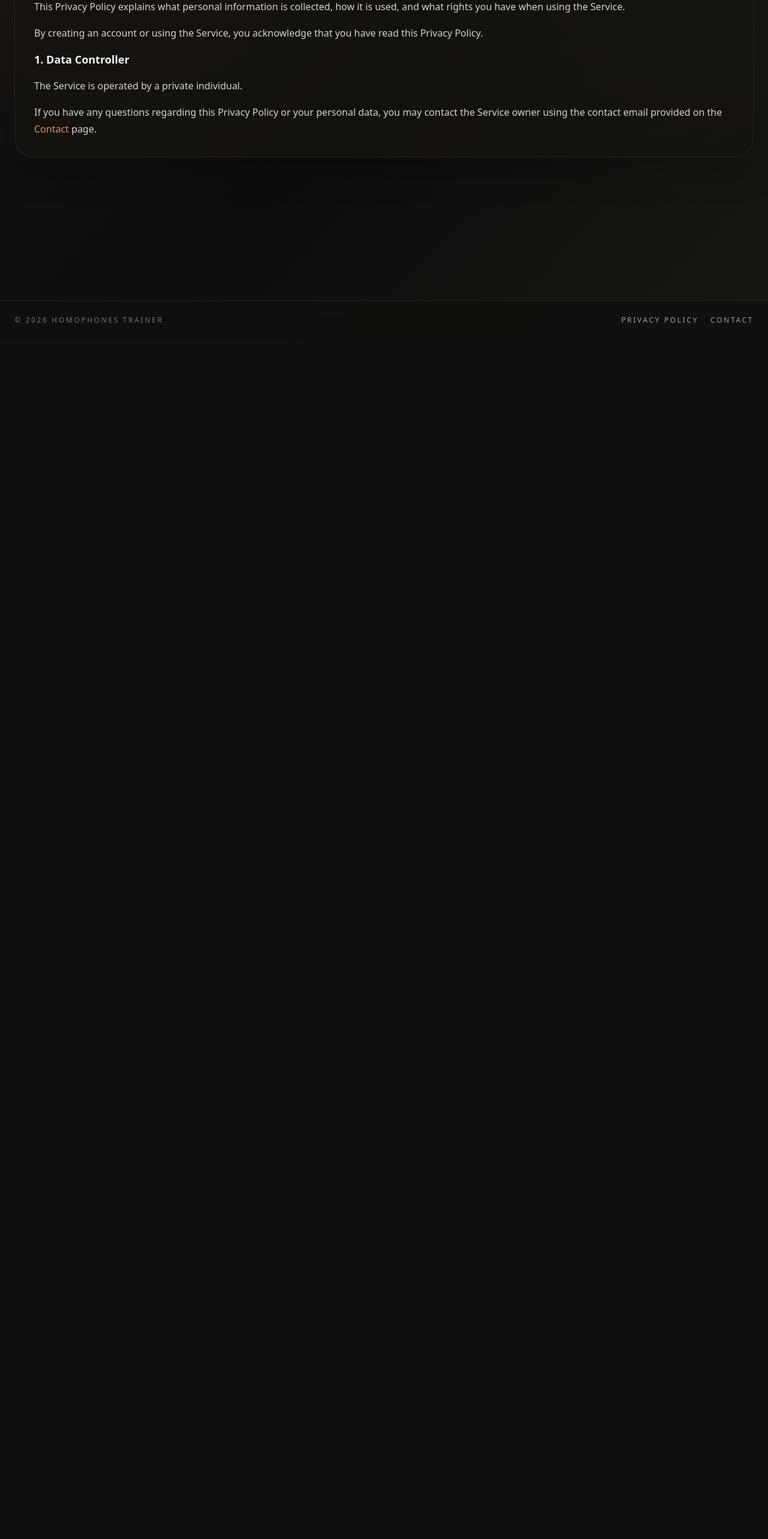
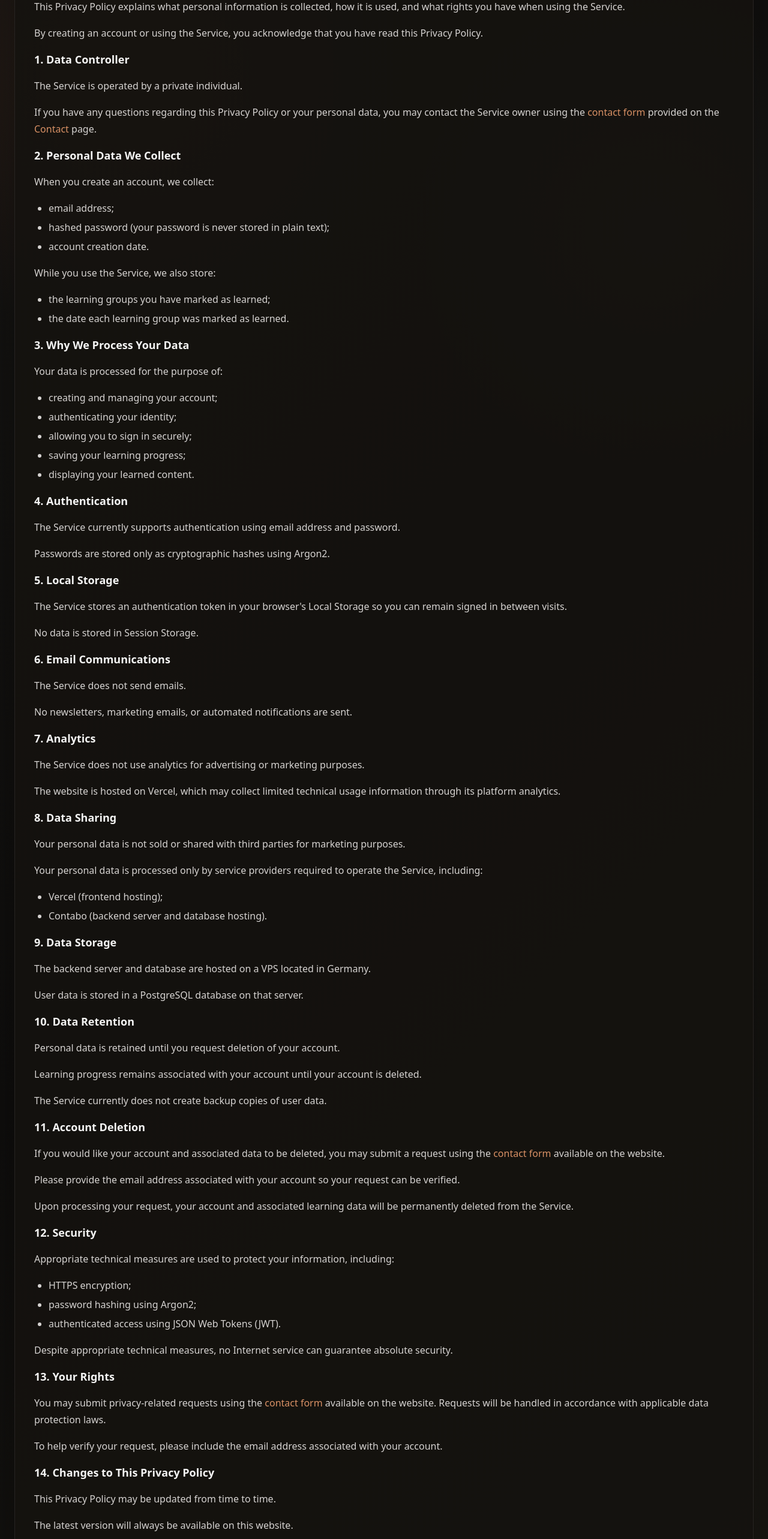
Before and after one commit to rokhomenko/homophones-trainer, a Vue app: page /privacy-policy in a window 1280 px wide. Shown: the part 234-2800 px from the top of the page at 60% size. Before the commit the page ends 800 px from the top, so only its background shows below. Built offline with nearby package versions, Linux system fonts and the light colour scheme; no server answers.

Commit message:
update the privacy policy

```diff
--- a/src/views/PrivacyPolicyView.vue
+++ b/src/views/PrivacyPolicyView.vue
@@ -1,7 +1,9 @@
 <template>
   <section
     class="relative overflow-hidden border border-stone-800/90 bg-[#15130f]/88 px-5 py-8 shadow-[0_18px_60px_rgb(0_0_0/0.25)] rounded-[2rem] sm:px-8">
-    <p class="mb-6 text-xs uppercase tracking-[0.28em] text-stone-400">Last updated: July 24, 2026</p>
+    <p class="mb-6 text-xs uppercase tracking-[0.28em] text-stone-400">
+      Last updated: July 28, 2026
+    </p>
 
     <div class="space-y-4 text-sm leading-7 text-stone-300 sm:text-base">
       <p>Welcome to Homophones Trainer ("the Service").</p>
@@ -12,17 +14,133 @@
       </p>
 
       <p>
-        By creating an account or using the Service, you acknowledge that you have read this
-        Privacy Policy.
+        By creating an account or using the Service, you acknowledge that you have read this Privacy
+        Policy.
       </p>
 
       <h2 class="text-lg font-bold text-stone-100">1. Data Controller</h2>
       <p>The Service is operated by a private individual.</p>
       <p>
         If you have any questions regarding this Privacy Policy or your personal data, you may
-        contact the Service owner using the contact email provided on the
+        contact the Service owner using the
+        <router-link to="/contact" class="text-[#d99165] hover:underline">contact form</router-link>
+        provided on the
         <router-link to="/contact" class="text-[#d99165] hover:underline">Contact</router-link>
         page.
+      </p>
+
+      <h2 class="text-lg font-bold text-stone-100">2. Personal Data We Collect</h2>
+      <p>When you create an account, we collect:</p>
+      <ul class="list-disc space-y-1 pl-6">
+        <li>email address;</li>
+        <li>hashed password (your password is never stored in plain text);</li>
+        <li>account creation date.</li>
+      </ul>
+      <p>While you use the Service, we also store:</p>
+      <ul class="list-disc space-y-1 pl-6">
+        <li>the learning groups you have marked as learned;</li>
+        <li>the date each learning group was marked as learned.</li>
+      </ul>
+
+      <h2 class="text-lg font-bold text-stone-100">3. Why We Process Your Data</h2>
+      <p>Your data is processed for the purpose of:</p>
+      <ul class="list-disc space-y-1 pl-6">
+        <li>creating and managing your account;</li>
+        <li>authenticating your identity;</li>
+        <li>allowing you to sign in securely;</li>
+        <li>saving your learning progress;</li>
+        <li>displaying your learned content.</li>
+      </ul>
+
+      <h2 class="text-lg font-bold text-stone-100">4. Authentication</h2>
+      <p>The Service currently supports authentication using email address and password.</p>
+      <p>Passwords are stored only as cryptographic hashes using Argon2.</p>
+
+      <h2 class="text-lg font-bold text-stone-100">5. Local Storage</h2>
+      <p>
+        The Service stores an authentication token in your browser's Local Storage so you can remain
+        signed in between visits.
+      </p>
+      <p>No data is stored in Session Storage.</p>
+
+      <h2 class="text-lg font-bold text-stone-100">6. Email Communications</h2>
+      <p>The Service does not send emails.</p>
+      <p>No newsletters, marketing emails, or automated notifications are sent.</p>
+
+      <h2 class="text-lg font-bold text-stone-100">7. Analytics</h2>
+      <p>The Service does not use analytics for advertising or marketing purposes.</p>
+      <p>
+        The website is hosted on Vercel, which may collect limited technical usage information through its platform
+        analytics.
+      </p>
+
+      <h2 class="text-lg font-bold text-stone-100">8. Data Sharing</h2>
+      <p>Your personal data is not sold or shared with third parties for marketing purposes.</p>
+      <p>
+        Your personal data is processed only by service providers required to operate the Service, including:
+      </p>
+      <ul class="list-disc space-y-1 pl-6">
+        <li>Vercel (frontend hosting);</li>
+        <li>Contabo (backend server and database hosting).</li>
+      </ul>
+
+      <h2 class="text-lg font-bold text-stone-100">9. Data Storage</h2>
+      <p>The backend server and database are hosted on a VPS located in Germany.</p>
+      <p>User data is stored in a PostgreSQL database on that server.</p>
+
+      <h2 class="text-lg font-bold text-stone-100">10. Data Retention</h2>
+      <p>Personal data is retained until you request deletion of your account.</p>
+      <p>Learning progress remains associated with your account until your account is deleted.</p>
+      <p>The Service currently does not create backup copies of user data.</p>
+
+      <h2 class="text-lg font-bold text-stone-100">11. Account Deletion</h2>
+      <p>
+        If you would like your account and associated data to be deleted, you may submit a request
+        using the
+        <router-link to="/contact" class="text-[#d99165] hover:underline">contact form</router-link>
+        available on the website.
+      </p>
+      <p>
+        Please provide the email address associated with your account so your request can be
+        verified.
+      </p>
+      <p>
+        Upon processing your request, your account and associated learning data will be permanently
+        deleted from the Service.
+      </p>
+
+      <h2 class="text-lg font-bold text-stone-100">12. Security</h2>
+      <p>Appropriate technical measures are used to protect your information, including:</p>
+      <ul class="list-disc space-y-1 pl-6">
+        <li>HTTPS encryption;</li>
+        <li>password hashing using Argon2;</li>
+        <li>authenticated access using JSON Web Tokens (JWT).</li>
+      </ul>
+      <p>
+        Despite appropriate technical measures, no Internet service can guarantee
+        absolute security.
+      </p>
+
+      <h2 class="text-lg font-bold text-stone-100">13. Your Rights</h2>
+      <p>
+        You may submit privacy-related requests using the
+        <router-link to="/contact" class="text-[#d99165] hover:underline">contact form</router-link>
+        available on the website. Requests will be handled in accordance with applicable data protection laws.
+      </p>
+      <p>
+        To help verify your request, please include the email address associated with your account.
+      </p>
+
+      <h2 class="text-lg font-bold text-stone-100">14. Changes to This Privacy Policy</h2>
+      <p>This Privacy Policy may be updated from time to time.</p>
+      <p>The latest version will always be available on this website.</p>
+
+      <h2 class="text-lg font-bold text-stone-100">15. Contact</h2>
+      <p>
+        If you have any questions about this Privacy Policy or wish to request deletion of your
+        account, you may contact the Service owner using the
+        <router-link to="/contact" class="text-[#d99165] hover:underline">contact form</router-link>
+        available on the website.
       </p>
     </div>
   </section>
```
